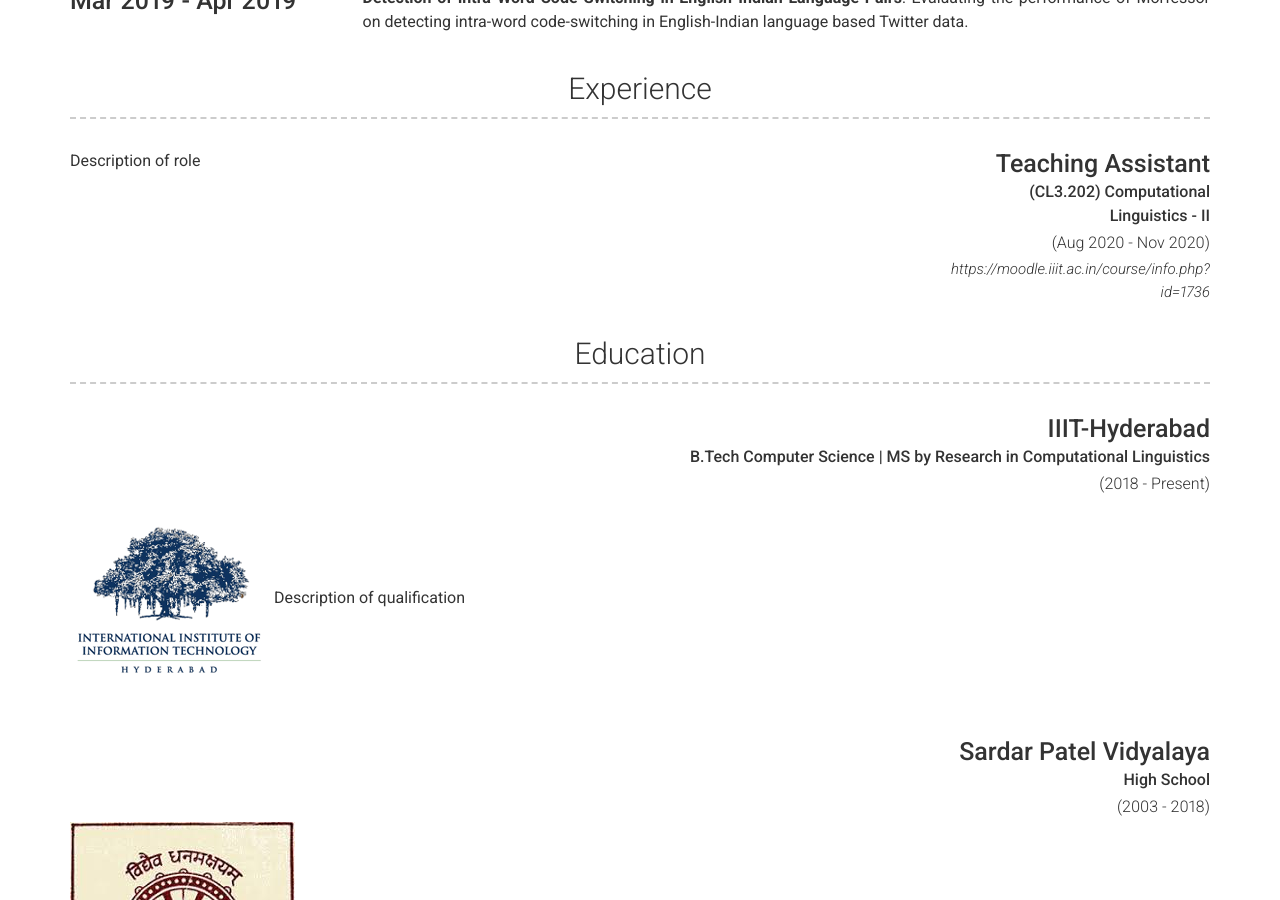
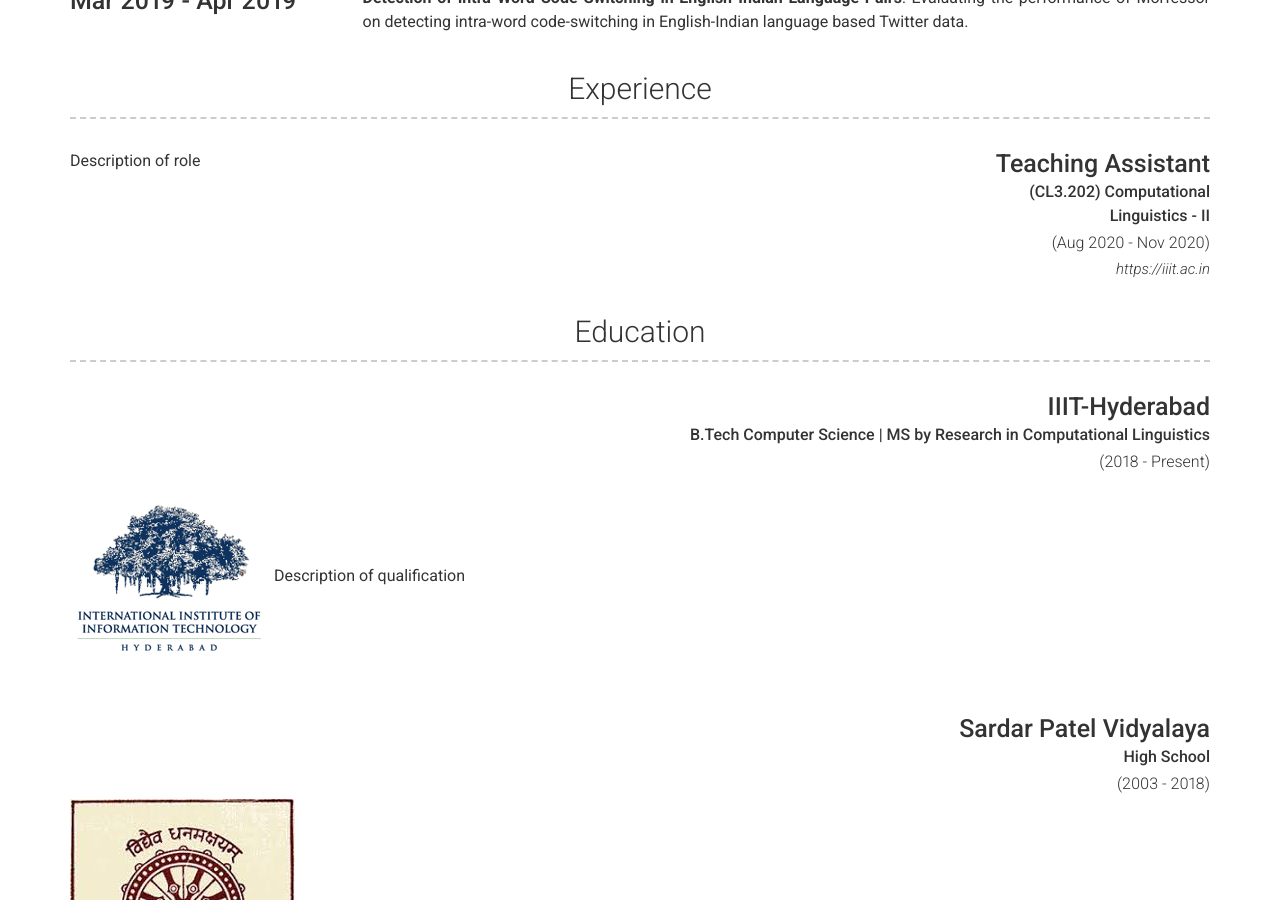
Before and after one commit to kvadityasrivatsa/kvadityasrivatsa.github.io, a Jekyll site: the page built from index.md, in a window 1280 px wide and 900 px high, scrolled down 1499 px. Built offline with Jekyll 4.4.1, drawn with Linux system fonts in a browser that asks for light colours; nearby versions of some CDN libraries; part of the change alters nothing that is shown.

Commit message:
Update _config.yml

```diff
--- a/_config.yml
+++ b/_config.yml
@@ -150,7 +150,7 @@ content:
         title: Teaching Assistant
         sub_title: (CL3.202) Computational Linguistics - II
         caption: (Aug 2020 - Nov 2020)
-        link: https://moodle.iiit.ac.in/course/info.php?id=1736
+        link: https://iiit.ac.in
         #quote: Short description of the company (optional)
         description: | # this will include new lines to allow paragraphs
           Description of role
```
